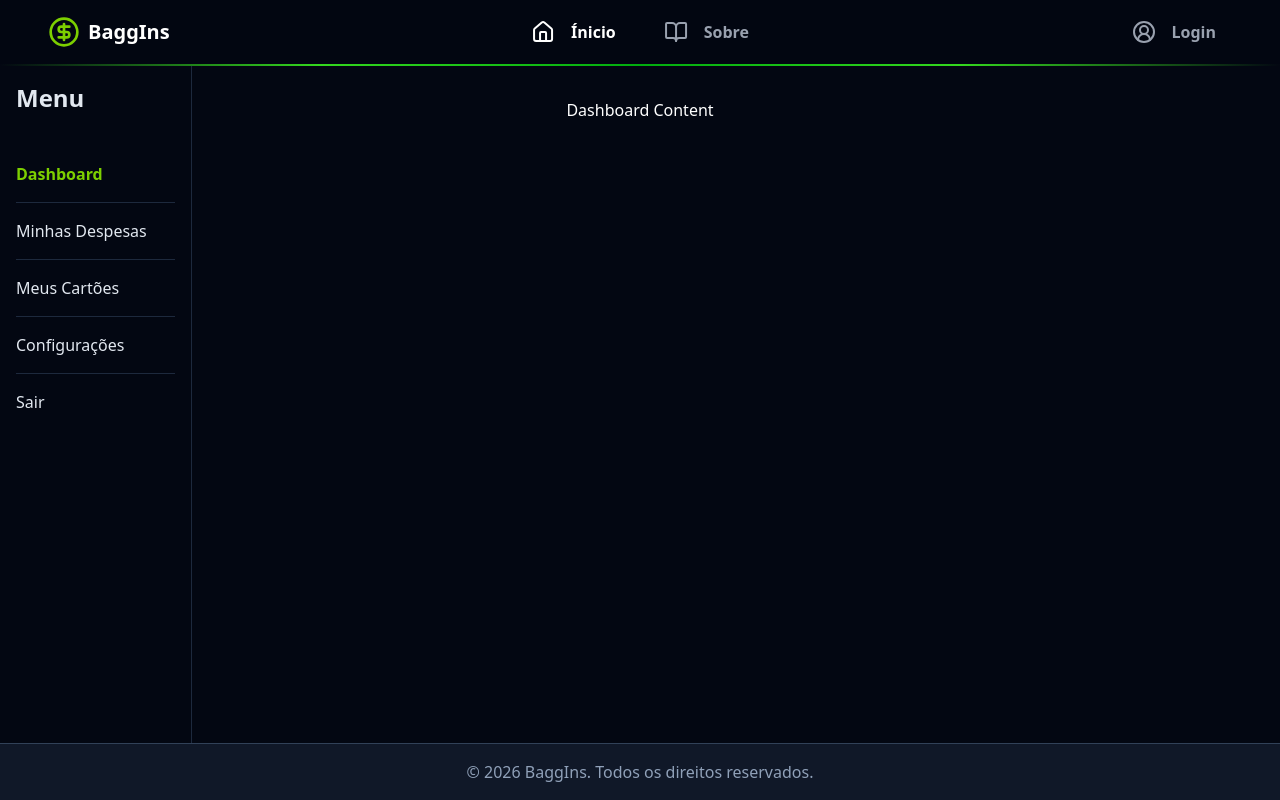
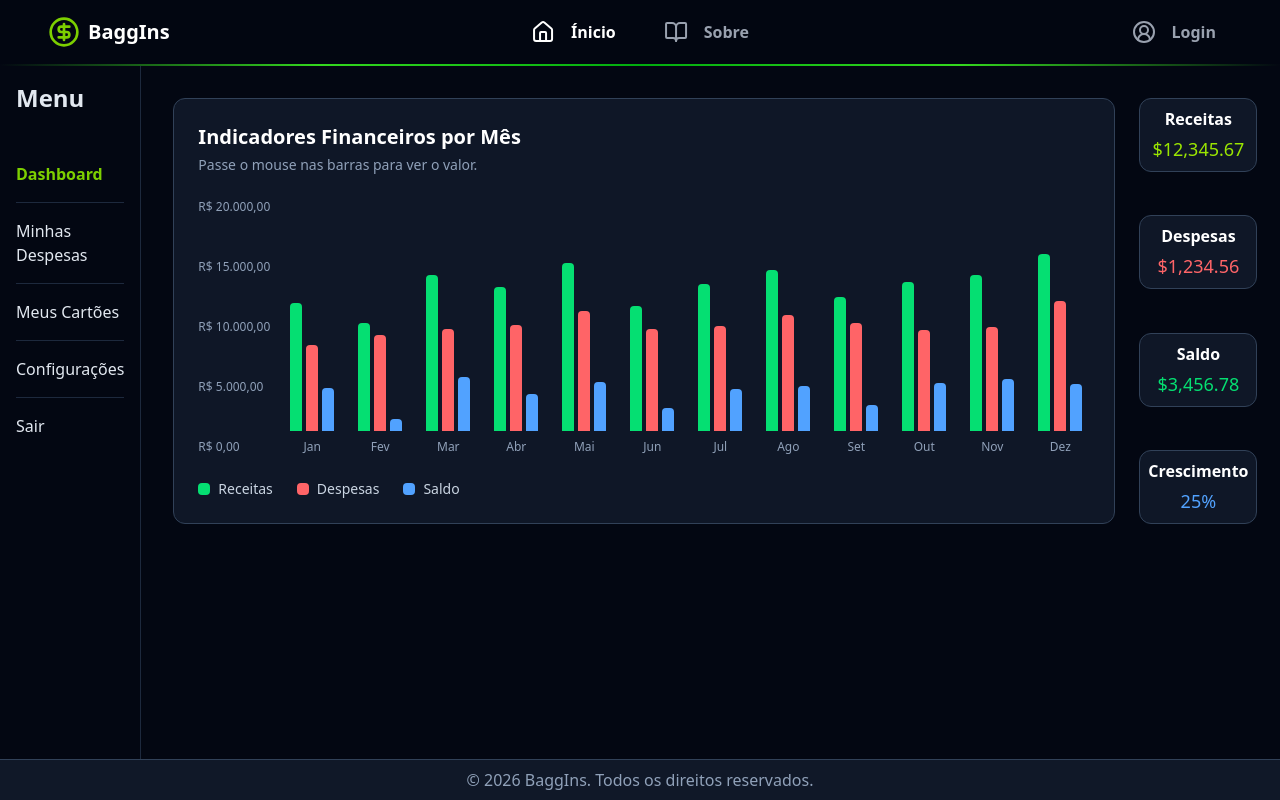
Before and after one commit to CzarFontanella/BaggIns, a React (Vite) app: page /home in a window 1280 px wide. Built offline with nearby package versions, Linux system fonts and the light colour scheme.

Commit message:
feat: implementa funcionalidades base do Dashboard

```diff
--- a/src/App.tsx
+++ b/src/App.tsx
@@ -13,7 +13,7 @@ function App() {
         <Router />
       </main>
       <footer className="border-t border-slate-700">
-        <div className="bg-gray-900 py-4 text-center text-slate-400">
+        <div className="bg-gray-900 py-2 text-center text-slate-400">
           <p>&copy; 2026 BaggIns. Todos os direitos reservados.</p>
         </div>
       </footer>
--- a/src/Router.tsx
+++ b/src/Router.tsx
@@ -3,6 +3,7 @@ import Home from "./pages/Home/Home";
 import About from "./pages/About/About";
 import Login from "./pages/Login/Login";
 import Signup from "./pages/Login/Signup";
+import Dashboard from "./pages/Home/Sections/Dashboard";
 
 export default function Router() {
   return (
@@ -10,7 +11,7 @@ export default function Router() {
       <Route path="*" element={<Navigate to="/home" />} />
 
       <Route path="/home" element={<Home />}>
-        <Route index element={<div>Dashboard Content</div>} />
+        <Route index element={<Dashboard />} />
         <Route path="expenses" element={<div>Expenses Content</div>} />
         <Route path="cards" element={<div>Cards Content</div>} />
         <Route path="settings" element={<div>Settings Content</div>} />
--- /dev/null
+++ b/src/components/Home/AnualBarChart.tsx
@@ -0,0 +1,216 @@
+import React, { useMemo, useState } from "react";
+
+type MonthData = {
+  month: string;
+  receitas: number;
+  despesas: number;
+  saldo: number;
+};
+
+type KPIKey = "receitas" | "despesas" | "saldo";
+
+type TooltipState = {
+  visible: boolean;
+  x: number;
+  y: number;
+  label: string;
+  value: number;
+};
+
+const data: MonthData[] = [
+  { month: "Jan", receitas: 12345, despesas: 8230, saldo: 4115 },
+  { month: "Fev", receitas: 10400, despesas: 9200, saldo: 1200 },
+  { month: "Mar", receitas: 15000, despesas: 9800, saldo: 5200 },
+  { month: "Abr", receitas: 13800, despesas: 10200, saldo: 3600 },
+  { month: "Mai", receitas: 16200, despesas: 11500, saldo: 4700 },
+  { month: "Jun", receitas: 12000, despesas: 9800, saldo: 2200 },
+  { month: "Jul", receitas: 14100, despesas: 10100, saldo: 4000 },
+  { month: "Ago", receitas: 15500, despesas: 11200, saldo: 4300 },
+  { month: "Set", receitas: 12900, despesas: 10400, saldo: 2500 },
+  { month: "Out", receitas: 14300, despesas: 9700, saldo: 4600 },
+  { month: "Nov", receitas: 15000, despesas: 10000, saldo: 5000 },
+  { month: "Dez", receitas: 17000, despesas: 12500, saldo: 4500 },
+];
+
+const formatBRL = (value: number): string =>
+  new Intl.NumberFormat("pt-BR", {
+    style: "currency",
+    currency: "BRL",
+  }).format(value);
+
+function niceRoundUp(value: number): number {
+  if (value <= 0) return 0;
+  const exp = Math.floor(Math.log10(value));
+  const base = 10 ** exp;
+  const scaled = value / base;
+  let nice: number;
+  if (scaled <= 1) nice = 1;
+  else if (scaled <= 2) nice = 2;
+  else if (scaled <= 5) nice = 5;
+  else nice = 10;
+  return nice * base;
+}
+
+const KPI_LABEL: Record<KPIKey, string> = {
+  receitas: "Receitas",
+  despesas: "Despesas",
+  saldo: "Saldo",
+};
+
+export default function AnualBarChart() {
+  const rawMax = useMemo(
+    () => Math.max(...data.flatMap((d) => [d.receitas, d.despesas, d.saldo])),
+    []
+  );
+
+  const maxValue = useMemo(() => niceRoundUp(rawMax), [rawMax]);
+
+  const toPercent = (value: number): number => {
+    if (maxValue === 0) return 0;
+    return (value / maxValue) * 100;
+  };
+
+  const yTicks: number[] = useMemo(
+    () => [1, 0.75, 0.5, 0.25, 0].map((p) => Math.round(maxValue * p)),
+    [maxValue]
+  );
+
+  const [tooltip, setTooltip] = useState<TooltipState>({
+    visible: false,
+    x: 0,
+    y: 0,
+    label: "",
+    value: 0,
+  });
+
+  const showTooltip = (
+    e: React.MouseEvent<HTMLDivElement>,
+    month: string,
+    key: KPIKey,
+    value: number
+  ) => {
+    setTooltip({
+      visible: true,
+      x: e.clientX,
+      y: e.clientY,
+      label: `${KPI_LABEL[key]} (${month})`,
+      value,
+    });
+  };
+
+  const moveTooltip = (e: React.MouseEvent<HTMLDivElement>) => {
+    setTooltip((prev) =>
+      prev.visible ? { ...prev, x: e.clientX, y: e.clientY } : prev
+    );
+  };
+
+  const hideTooltip = () => {
+    setTooltip((prev) => ({ ...prev, visible: false }));
+  };
+
+  return (
+    <div className="bg-slate-800/50 border border-slate-700 rounded-xl p-6 relative">
+      <div className="mb-6">
+        <h2 className="text-xl font-semibold text-white">
+          Indicadores Financeiros por Mês
+        </h2>
+        <p className="text-sm text-slate-400 mt-1">
+          Passe o mouse nas barras para ver o valor.
+        </p>
+      </div>
+
+      <div className="flex">
+        {/* Eixo Y */}
+        <div className="flex flex-col justify-between h-64 pr-3 text-xs text-slate-400 select-none">
+          {yTicks.map((v) => (
+            <span key={v}>{formatBRL(v)}</span>
+          ))}
+        </div>
+
+        {/* Área do gráfico */}
+        <div className="flex-1 overflow-x-auto">
+          <div className="h-64 flex items-end gap-2">
+            {data.map((item) => (
+              <div
+                key={item.month}
+                className="flex flex-col items-center gap-2 min-w-[60px]"
+              >
+                {/* Plot area */}
+                <div className="flex items-end gap-1 h-52">
+                  {/* Receitas */}
+                  <div
+                    className="w-3 bg-green-400 rounded-t cursor-default"
+                    style={{ height: `${toPercent(item.receitas)}%` }}
+                    onMouseEnter={(e) =>
+                      showTooltip(e, item.month, "receitas", item.receitas)
+                    }
+                    onMouseMove={moveTooltip}
+                    onMouseLeave={hideTooltip}
+                  />
+
+                  {/* Despesas */}
+                  <div
+                    className="w-3 bg-red-400 rounded-t cursor-default"
+                    style={{ height: `${toPercent(item.despesas)}%` }}
+                    onMouseEnter={(e) =>
+                      showTooltip(e, item.month, "despesas", item.despesas)
+                    }
+                    onMouseMove={moveTooltip}
+                    onMouseLeave={hideTooltip}
+                  />
+
+                  {/* Saldo */}
+                  <div
+                    className="w-3 bg-blue-400 rounded-t cursor-default"
+                    style={{ height: `${toPercent(item.saldo)}%` }}
+                    onMouseEnter={(e) =>
+                      showTooltip(e, item.month, "saldo", item.saldo)
+                    }
+                    onMouseMove={moveTooltip}
+                    onMouseLeave={hideTooltip}
+                  />
+                </div>
+
+                {/* Eixo X */}
+                <span className="text-xs text-slate-400 select-none">
+                  {item.month}
+                </span>
+              </div>
+            ))}
+          </div>
+        </div>
+      </div>
+
+      {/* Legenda */}
+      <div className="flex flex-wrap gap-6 mt-6 text-sm">
+        <div className="flex items-center gap-2 text-slate-300">
+          <span className="w-3 h-3 bg-green-400 rounded-sm" />
+          Receitas
+        </div>
+        <div className="flex items-center gap-2 text-slate-300">
+          <span className="w-3 h-3 bg-red-400 rounded-sm" />
+          Despesas
+        </div>
+        <div className="flex items-center gap-2 text-slate-300">
+          <span className="w-3 h-3 bg-blue-400 rounded-sm" />
+          Saldo
+        </div>
+      </div>
+
+      {/* Tooltip (fixed para não sofrer com overflow) */}
+      {tooltip.visible && (
+        <div
+          className="fixed z-50 pointer-events-none"
+          style={{ left: tooltip.x + 12, top: tooltip.y + 12 }}
+        >
+          <div className="bg-slate-900 border border-slate-700 rounded-lg px-3 py-2 shadow-lg">
+            <div className="text-xs text-slate-300">{tooltip.label}</div>
+            <div className="text-sm font-semibold text-white">
+              {formatBRL(tooltip.value)}
+            </div>
+          </div>
+        </div>
+      )}
+    </div>
+  );
+}
--- /dev/null
+++ b/src/pages/Home/Sections/Dashboard.tsx
@@ -0,0 +1,41 @@
+import AnualBarChart from "../../../components/Home/AnualBarChart";
+
+export default function Dashboard() {
+  return (
+    <section>
+      <div className="flex flex-row gap-6">
+        <div>
+          <AnualBarChart />
+        </div>
+
+        <div className="flex flex-col gap-6 justify-between">
+          <div className="bg-slate-800/50 border border-slate-700 rounded-xl p-2 flex flex-col items-center justify-center text-center">
+            <h2 className="text-md font-semibold text-white mb-1">Receitas</h2>
+            <p className="text-lg text-lime-400 whitespace-nowrap">
+              $12,345.67
+            </p>
+          </div>
+
+          <div className="bg-slate-800/50 border border-slate-700 rounded-xl p-2 flex flex-col items-center justify-center text-center">
+            <h2 className="text-md font-semibold text-white mb-1">Despesas</h2>
+            <p className="text-lg text-red-400 whitespace-nowrap">$1,234.56</p>
+          </div>
+
+          <div className="bg-slate-800/50 border border-slate-700 rounded-xl p-2 flex flex-col items-center justify-center text-center">
+            <h2 className="text-md font-semibold text-white mb-1">Saldo</h2>
+            <p className="text-lg text-green-400 whitespace-nowrap">
+              $3,456.78
+            </p>
+          </div>
+
+          <div className="bg-slate-800/50 border border-slate-700 rounded-xl p-2 flex flex-col items-center justify-center text-center">
+            <h2 className="text-md font-semibold text-white mb-1">
+              Crescimento
+            </h2>
+            <p className="text-lg text-blue-400 whitespace-nowrap">25%</p>
+          </div>
+        </div>
+      </div>
+    </section>
+  );
+}
--- a/src/pages/Home/UserHome.tsx
+++ b/src/pages/Home/UserHome.tsx
@@ -3,9 +3,9 @@ import SideBar from "../../components/Home/SideBar";
 
 export default function UserHome() {
   return (
-    <div className="flex flex-row min-h-[calc(100vh-123px)]">
+    <div className="flex flex-row min-h-[calc(100vh-107px)]">
       <SideBar />
-      <section className="flex flex-col absolute left-1/2 -translate-x-1/2 p-8 flex-1">
+      <section className="flex flex-col items-center p-8 flex-1">
         <Outlet />
       </section>
     </div>
```
